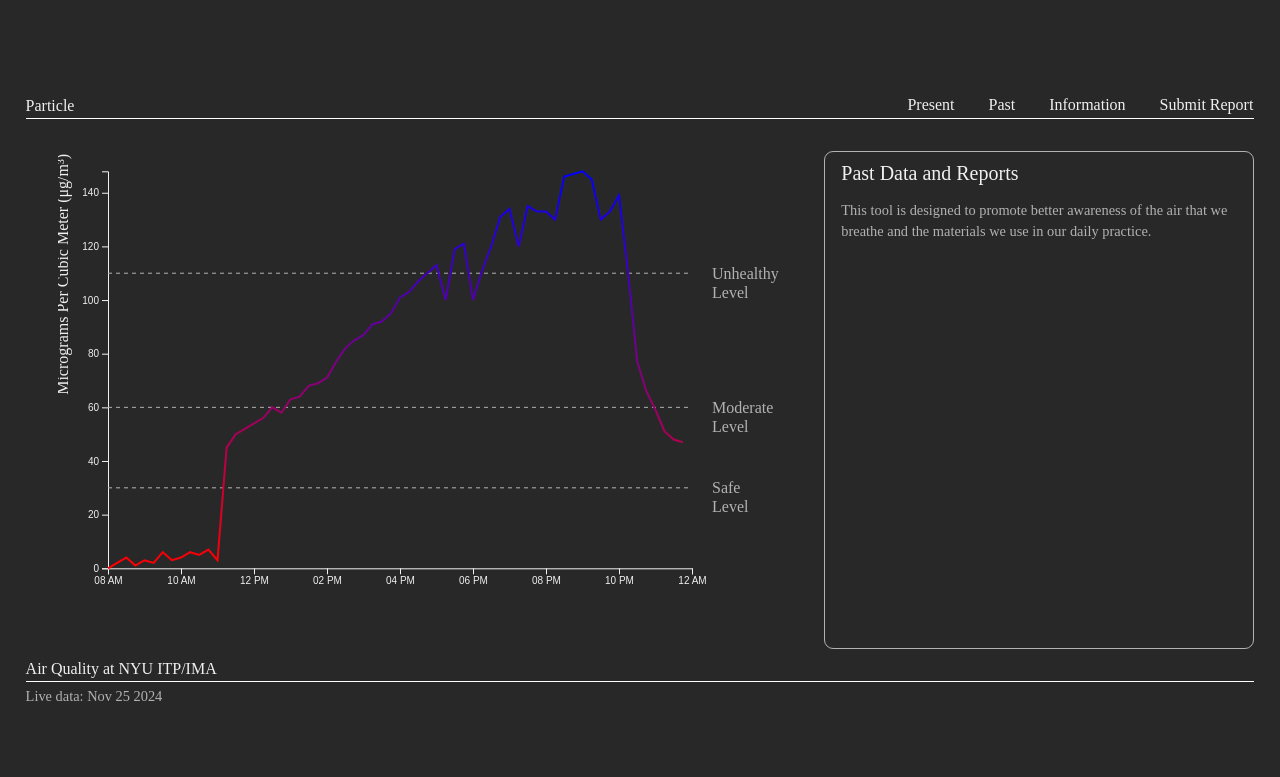
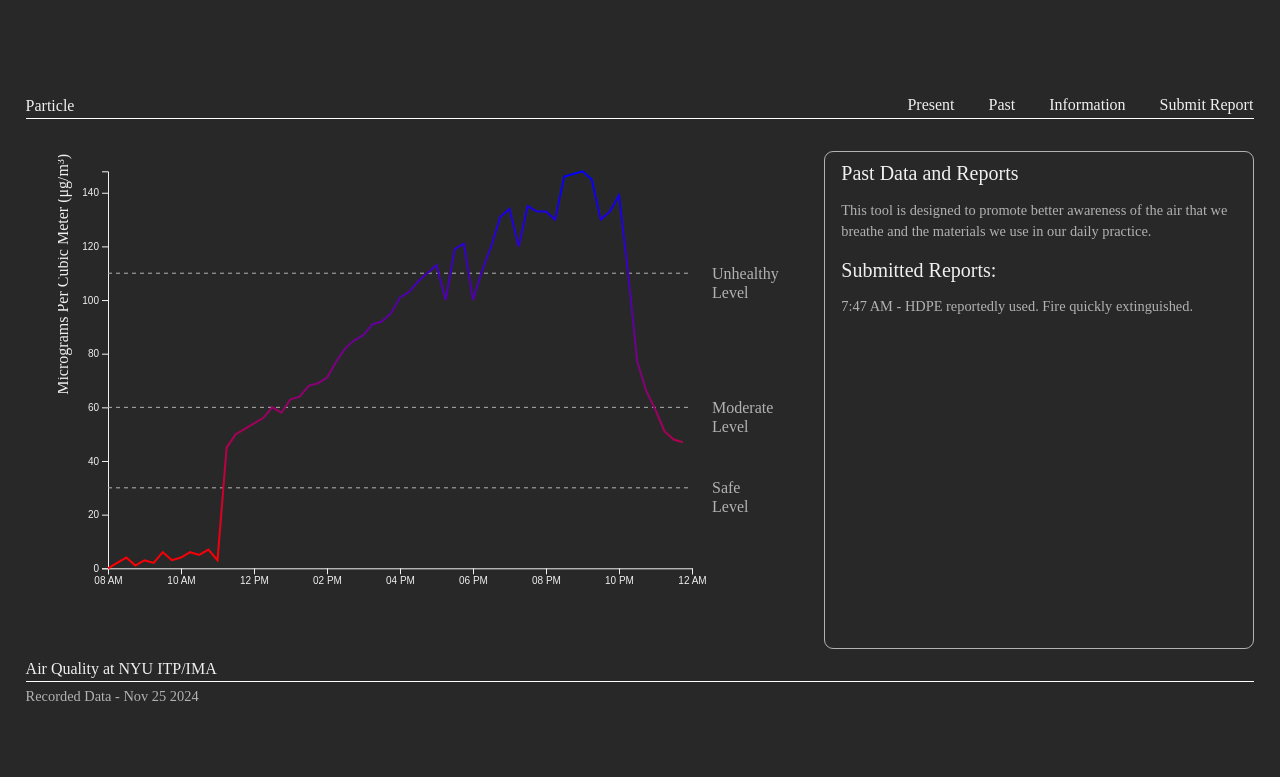
Before and after one commit to hopelessboring/Particle_AQM, a plain HTML site: page past.html in a window 1280 px wide. Drawn offline with nearby package versions, Linux system fonts and the light colour scheme; a web font is replaced by a local one.

```diff
--- a/past.html
+++ b/past.html
@@ -48,12 +48,15 @@
         <div class="div3">
             <div class="top-box">
                 <div class="heading">Past Data and Reports</div><br>This tool is designed to promote better awareness of
-                the air that we breathe and the materials we use in our daily practice.
+                the air that we breathe and the materials we use in our daily practice.<br><br>
+                <div class="heading">Submitted
+                    Reports:
+                </div><br>7:47 AM - HDPE reportedly used. Fire quickly extinguished.
             </div>
 
         </div>
         <div class="div4">
-            Live data: Nov 25 2024
+            Recorded Data - Nov 25 2024
         </div>
     </div>
     </div>
```
Also changed, not shown: index.html (+3 -3 lines).
